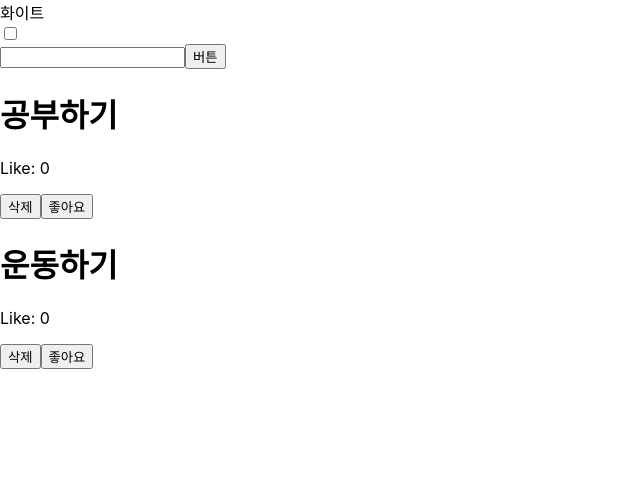
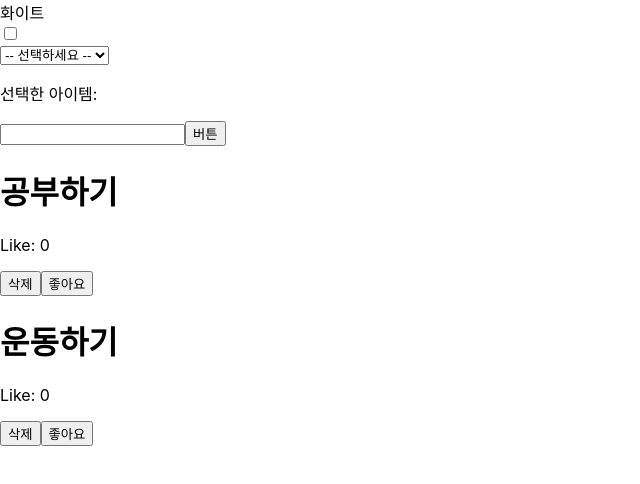
Before and after one commit to orasio3477/reacttodolike, a React (Create React App) app: page / in a window 1280 px wide. Shown: the top 484 px of the page, without its empty margins (0-640 px from the left). Built offline with nearby package versions, Linux system fonts and the light colour scheme.

Commit message:
feat:구매리스트

```diff
--- a/src/App.js
+++ b/src/App.js
@@ -8,6 +8,7 @@ function App() {
     { text: "운동하기", like: 0, liked: false },
   ]);
   const [isChecked, setIsChecked] = useState(false);
+  const [selectedItem, setSelectedItem] = useState("");
 
   return (
     <>
@@ -30,6 +31,20 @@ function App() {
             }}
           />
         </label>
+      </div>
+      <div>
+        <select
+          value={selectedItem}
+          onChange={(e) => {
+            setSelectedItem(e.target.value);
+          }}
+        >
+          <option value="">-- 선택하세요 --</option>
+          <option value="검은색바지">검은색바지</option>
+          <option value="파란색바지">파란색바지</option>
+          <option value="빨간색바지">빨간색바지</option>
+        </select>
+        <p>선택한 아이템: {selectedItem}</p>
       </div>
       <input
         value={값}
```
